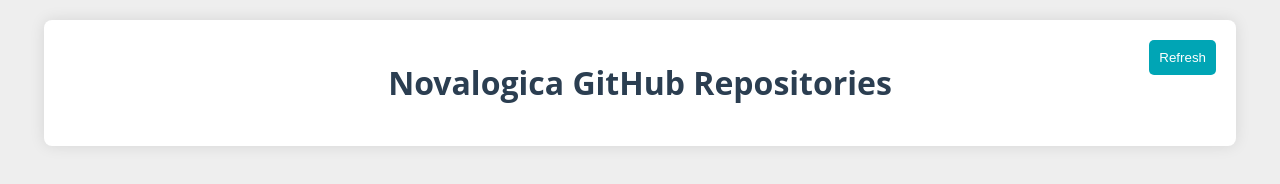
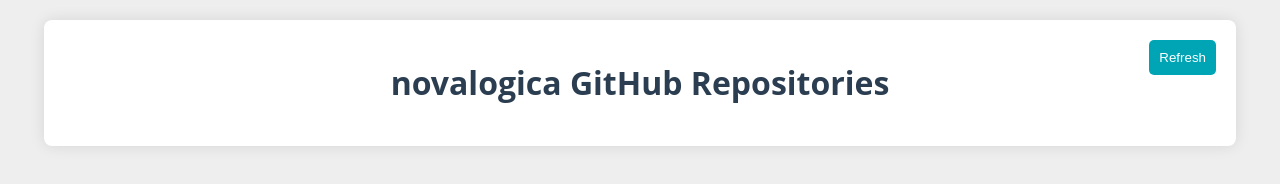
Before and after one commit to dbarros97/novalogicagithubrepos, a plain HTML site: page index.html in a window 1280 px wide. Drawn offline with Linux system fonts and the light colour scheme; no server answers.

Commit message:
Update index.html

```diff
--- a/index.html
+++ b/index.html
@@ -3,7 +3,7 @@
 <head>
     <meta charset="UTF-8">
     <meta name="viewport" content="width=device-width, initial-scale=1.0">
-    <title>Novalogica Repositories</title>
+    <title>novalogica Repositories</title>
     <style>
         body {
             font-family: 'Open Sans', sans-serif;
@@ -79,7 +79,7 @@
 
 <div class="container">
     <button class="refresh-button" onclick="fetchRepositories()">Refresh</button>
-    <h1>Novalogica GitHub Repositories</h1>
+    <h1>novalogica GitHub Repositories</h1>
     <div id="repos"></div>
 </div>
 
```
